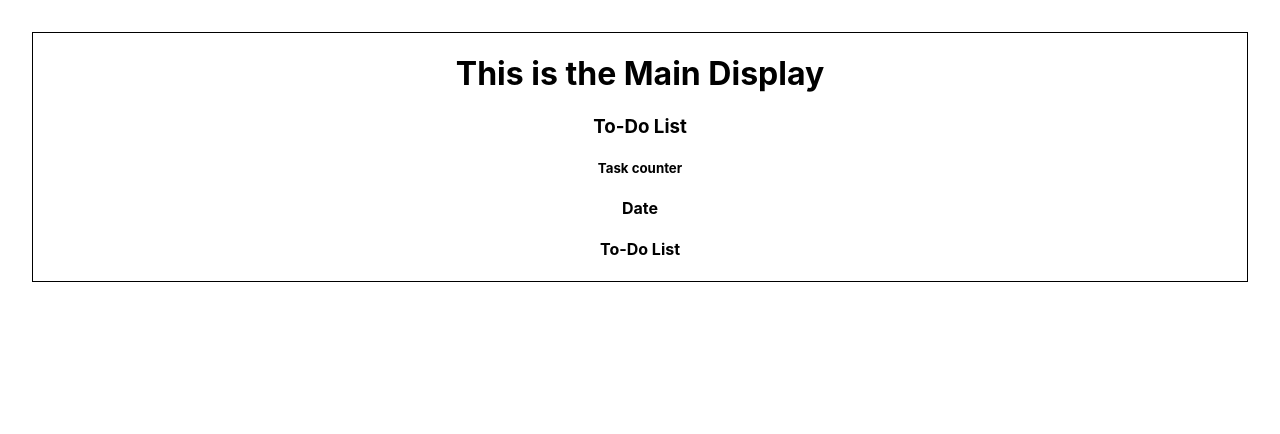
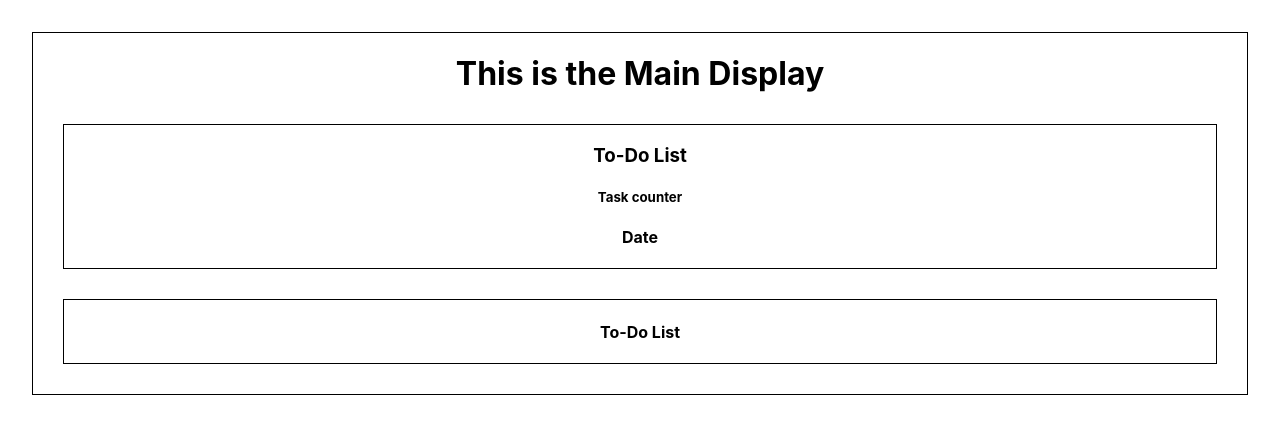
Before and after one commit to LeGa14/fed2107_to-do, a React (Create React App) app: page / in a window 1280 px wide. Shown: the top 434 px of the page. Built offline with nearby package versions, Linux system fonts and the light colour scheme.

Commit message:
styling added to header and ToDoList components

```diff
--- a/src/App.css
+++ b/src/App.css
@@ -37,7 +37,7 @@
   }
 }
 
-.main-display {
+.main-display, header, section {
   border: black solid 1px;
   margin: 2.5%;
 }
```
